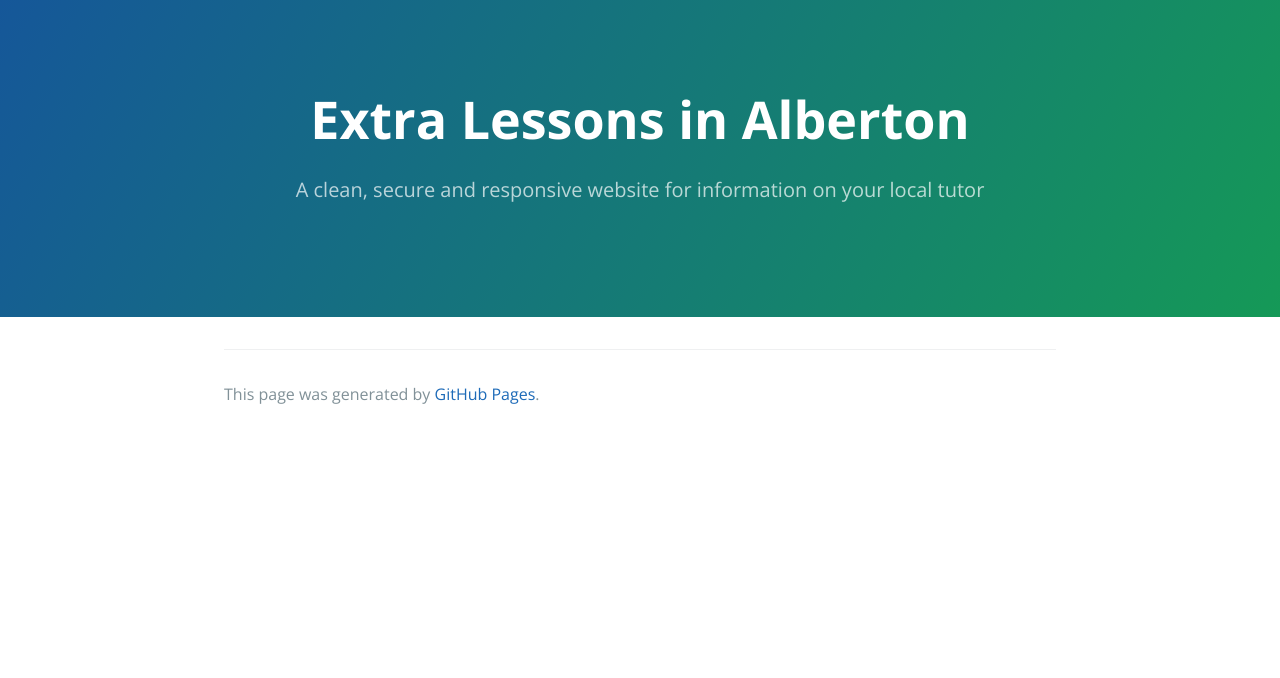
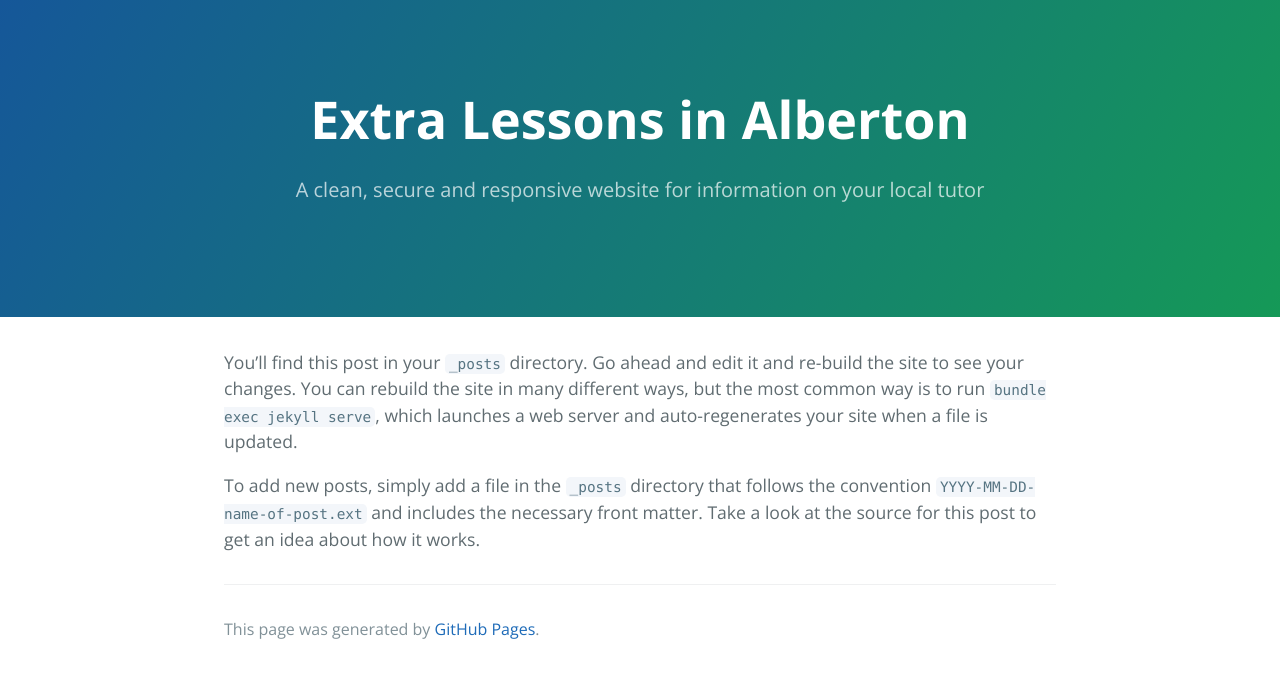
Before and after one commit to HelloBeastie/HelloBeastie.github.io, a Jekyll site: the page built from _posts/2017-07-28-first-post.md, in a window 1280 px wide. Shown: the top 678 px of the page. Built offline with Jekyll 4.4.1, drawn with Linux system fonts in a browser that asks for light colours.

Commit message:
Changes posts and contact us

```diff
--- a/_config.yml
+++ b/_config.yml
@@ -3,8 +3,8 @@ show_downloads: false
 google_analytics:
 title: Extra Lessons in Alberton
 email: riki.lee2@gmail.com
-twitter_username: Riki-Lee
-github_username: Peter
+twitter_username: Tikke-Tikke
+github_username: HelloBeastie
 gems:
    - jekyll-mentions
    - jemoji
--- a/_includes/footer.html
+++ b/_includes/footer.html
@@ -2,12 +2,9 @@
 
   <div class="wrapper">
 
-    <h2 class="footer-heading">{{ site.title }}</h2>
-
     <div class="footer-col-wrapper">
       <div class="footer-col footer-col-1">
         <ul class="contact-list">
-          <li>{{ site.title }}</li>
           <li><a href="mailto:{{ site.email }}">{{ site.email }}</a></li>
         </ul>
       </div>
--- a/_posts/2017-07-28-first-post.md
+++ b/_posts/2017-07-28-first-post.md
@@ -1,13 +1,19 @@
 ---
 layout: default
-title: My First Post
+title: "First Post!"
 subtitle: How to Post
-date: 2017-07-28
+date: 2017-07-28  16:16:01 -0001
 author: Peter Demetriou
-categories: Misc
-tags: Random
-id: 12345
-excerpt: "God loves me specifically and he likes me too!"
+categories: Posting
+tags: How to Post
+id:
+excerpt: "To add new posts, simply add a file in the `_posts` directory that follows the convention `YYYY-MM-DD-name-of-post.ext` and includes the necessary front matter."
 permalink:
 featured_image:
+author_separator: <!--author-->
+excerpt_separator: <!--excerpt-->
 ---
+
+You’ll find this post in your `_posts` directory. Go ahead and edit it and re-build the site to see your changes. You can rebuild the site in many different ways, but the most common way is to run `bundle exec jekyll serve`, which launches a web server and auto-regenerates your site when a file is updated.
+
+To add new posts, simply add a file in the `_posts` directory that follows the convention `YYYY-MM-DD-name-of-post.ext` and includes the necessary front matter. Take a look at the source for this post to get an idea about how it works.
```
Also changed, not shown: contact-us.md (+1 -1 lines), index.md (+3 -5 lines).
